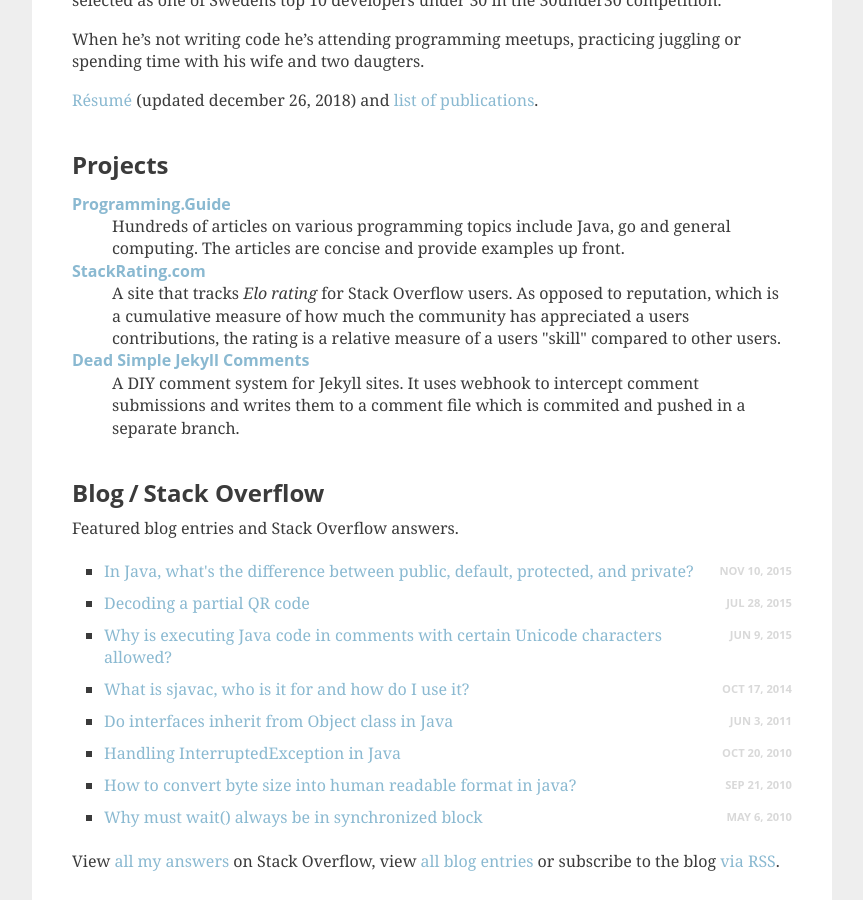
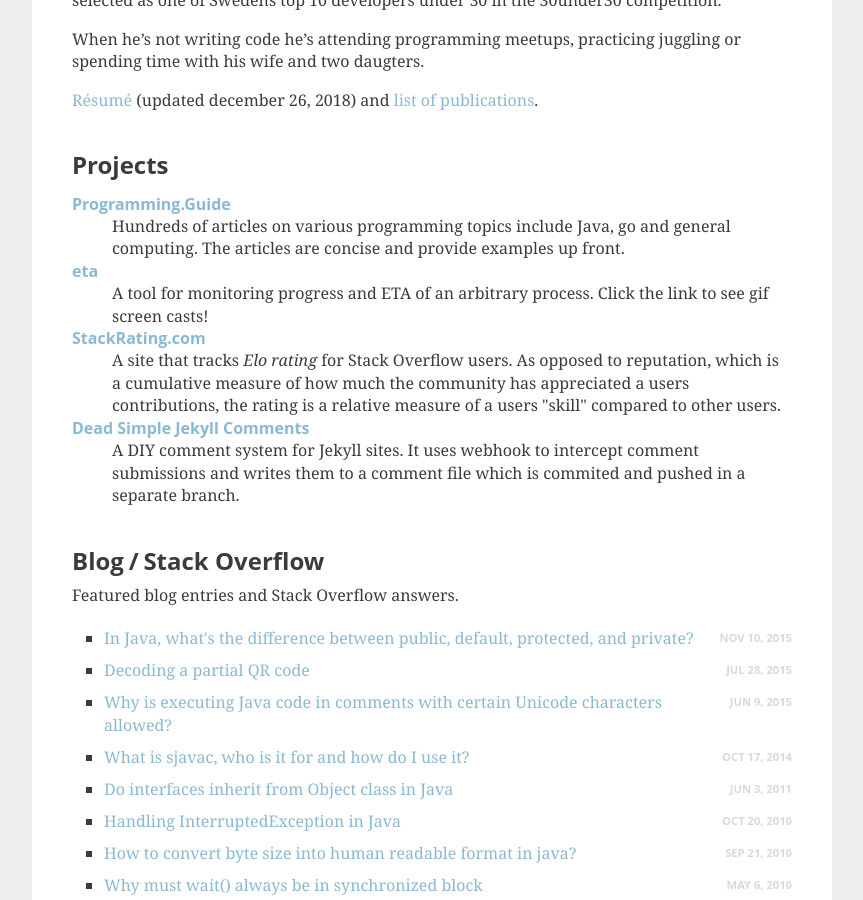
Before and after one commit to aioobe/aioobe.github.io, a Jekyll site: the page built from index.html, in a window 1280 px wide and 900 px high, scrolled down 966 px. Shown: the whole window, without its empty margins (208-1071 px from the left). Built offline with Jekyll 4.4.1, drawn with Linux system fonts in a browser that asks for light colours.

Commit message:
Added eta among projects.

```diff
--- a/index.html
+++ b/index.html
@@ -113,6 +113,8 @@
 <dl>
     <dt><a href="https://programming.guide">Programming.Guide</a></dt>
     <dd>Hundreds of articles on various programming topics include Java, go and general computing. The articles are concise and provide examples up front.</dd>
+    <dt><a href="https://github.com/aioobe/eta">eta</a></dt>
+    <dd>A tool for monitoring progress and ETA of an arbitrary process. Click the link to see gif screen casts!</dd>
     <dt><a href="https://stackrating.com">StackRating.com</a></dt>
     <dd>A site that tracks <em>Elo rating</em> for Stack Overflow users. As opposed to reputation, which is a cumulative measure of how much the community has appreciated a users contributions, the rating is a relative measure of a users "skill" compared to other users.</dd>
     <dt><a href="https://github.com/aioobe/dead-simple-jekyll-comments">Dead Simple Jekyll Comments</a></dt>
```
